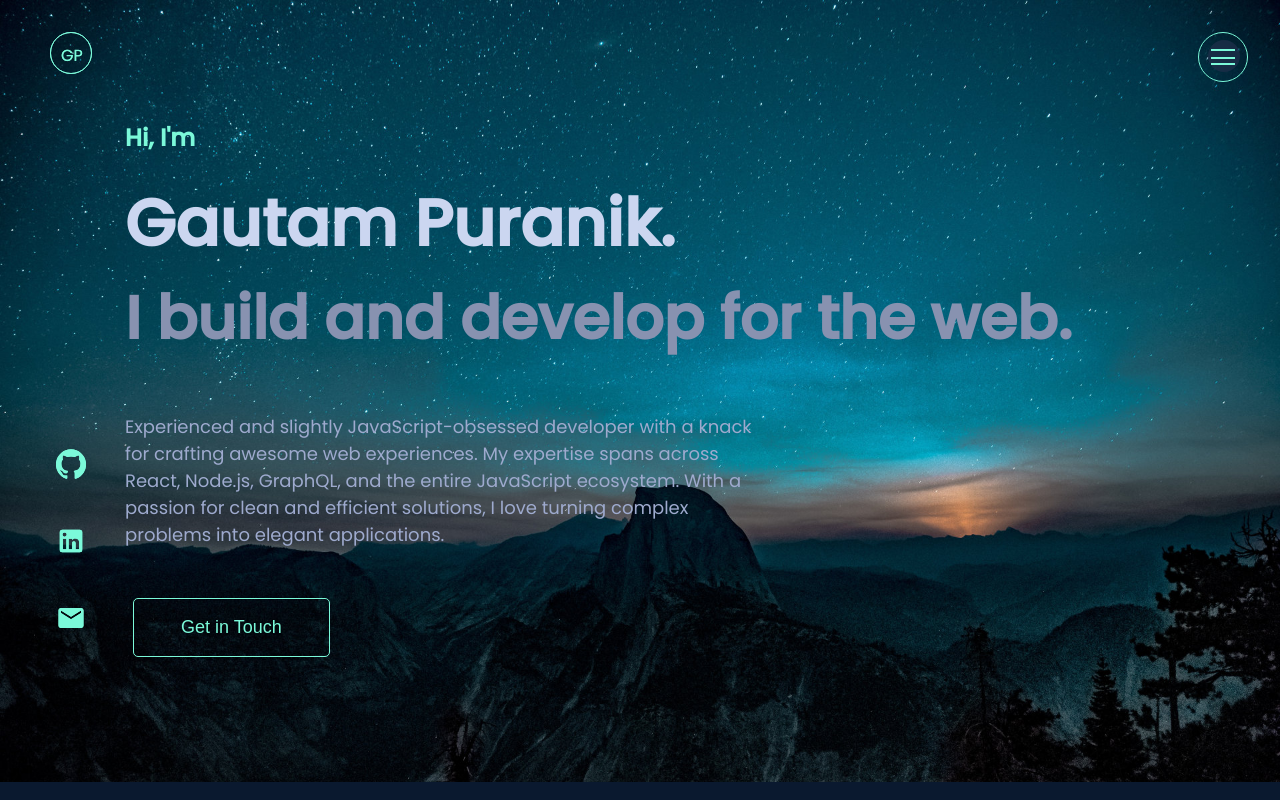
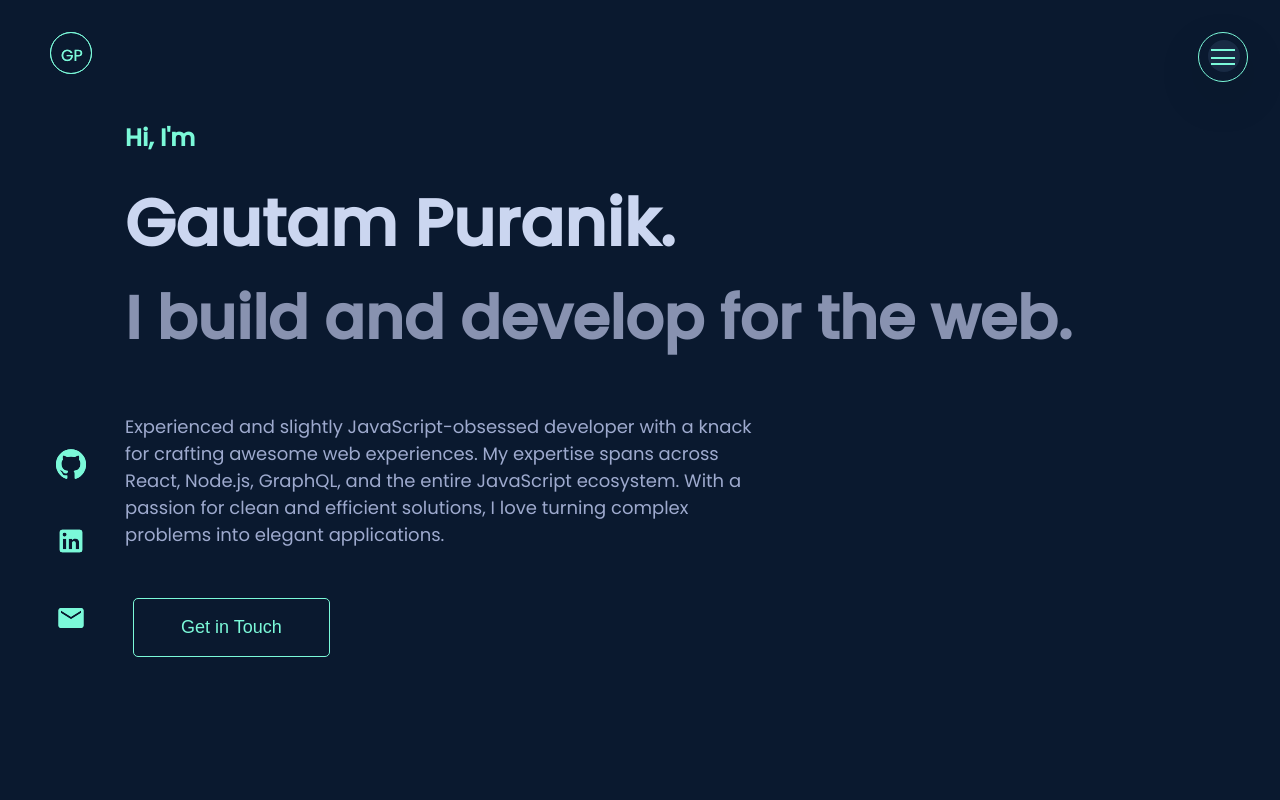
Before and after one commit to gautam-95/my-web-portfolio, a React (Create React App) app: page / in a window 1280 px wide. Shown: the top 800 px of the page. Built offline with nearby package versions, Linux system fonts and the light colour scheme.

Commit message:
Update App.module.scss

```diff
--- a/src/App.module.scss
+++ b/src/App.module.scss
@@ -1,9 +1,3 @@
-.bgImg {
-  background-image: url("./assets/images/header-background.jpg");
-  background-size: cover;
-  background-position: top;
-}
-
 @media (max-width: 600px) {
   .profilesDesktop {
     display: none;
```
